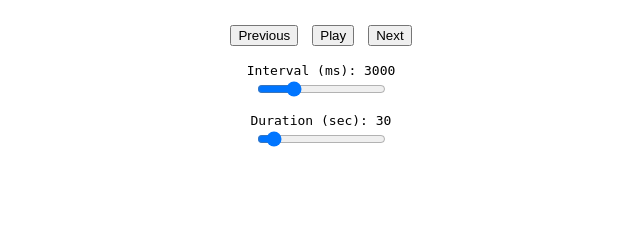
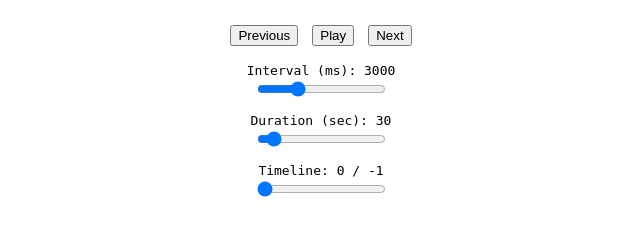
Before and after one commit to jodermo/django-ip-cam, a Django app: page /gallery/ in a window 1280 px wide. Shown: the part 551-800 px from the top of the page, without its empty margins (319-959 px from the left). Run offline with Django 4.2, Linux system fonts and the light colour scheme; the visitor is signed in with stand-in values (Sample User, id 1); parts of the project's set-up code (start-up, migrations or seed data) failed here and were passed over.

Commit message:
updated gallery

```diff
--- a/cameraapp/templates/cameraapp/gallery.html
+++ b/cameraapp/templates/cameraapp/gallery.html
@@ -36,12 +36,17 @@
 
     <div class="slider-container">
         <label>Interval (ms): <span id="speedValue">3000</span></label><br>
-        <input type="range" id="speedRange" min="500" max="10000" step="500" value="3000" onchange="updateSpeed()">
+        <input type="range" id="speedRange" min="25" max="10000" step="25" value="3000" onchange="updateSpeed()">
     </div>
 
     <div class="slider-container">
         <label>Duration (sec): <span id="durationValue">30</span></label><br>
         <input type="range" id="durationRange" min="5" max="300" step="5" value="30" onchange="updateDuration()">
+    </div>
+
+    <div class="slider-container">
+        <label>Timeline: <span id="currentIndex">0</span> / <span id="totalCount">0</span></label><br>
+        <input type="range" id="timeSlider" min="0" value="0" onchange="sliderJump()">
     </div>
 
     <script>
@@ -55,10 +60,19 @@
 
         const canvas = document.getElementById("photoCanvas");
         const ctx = canvas.getContext("2d");
+
         const speedSlider = document.getElementById("speedRange");
         const speedLabel = document.getElementById("speedValue");
+
         const durationSlider = document.getElementById("durationRange");
         const durationLabel = document.getElementById("durationValue");
+
+        const timeSlider = document.getElementById("timeSlider");
+        const currentIndexLabel = document.getElementById("currentIndex");
+        const totalCountLabel = document.getElementById("totalCount");
+
+        totalCountLabel.textContent = photos.length - 1;
+        timeSlider.max = photos.length - 1;
 
         function loadImage(src) {
             const img = new Image();
@@ -86,6 +100,8 @@
             if (photos.length > 0) {
                 index = (i + photos.length) % photos.length;
                 loadImage(photos[index]);
+                timeSlider.value = index;
+                currentIndexLabel.textContent = index;
             }
         }
 
@@ -103,9 +119,7 @@
 
             if (playing) {
                 intervalId = setInterval(nextImage, intervalMs);
-                stopTimeoutId = setTimeout(() => {
-                    togglePlayPause();
-                }, durationSec * 1000);
+                stopTimeoutId = setTimeout(() => togglePlayPause(), durationSec * 1000);
             } else {
                 clearInterval(intervalId);
                 clearTimeout(stopTimeoutId);
@@ -127,9 +141,14 @@
             durationLabel.textContent = durationSec;
         }
 
+        function sliderJump() {
+            const target = parseInt(timeSlider.value);
+            showImage(target);
+        }
+
         // Initiales Bild laden
         if (photos.length > 0) {
-            loadImage(photos[0]);
+            showImage(0);
         }
     </script>
 </body>
```
